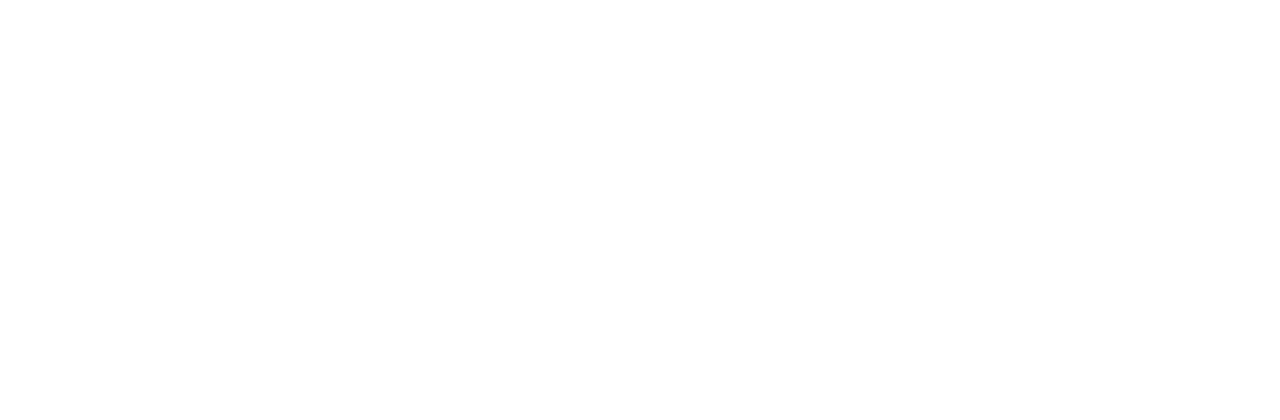
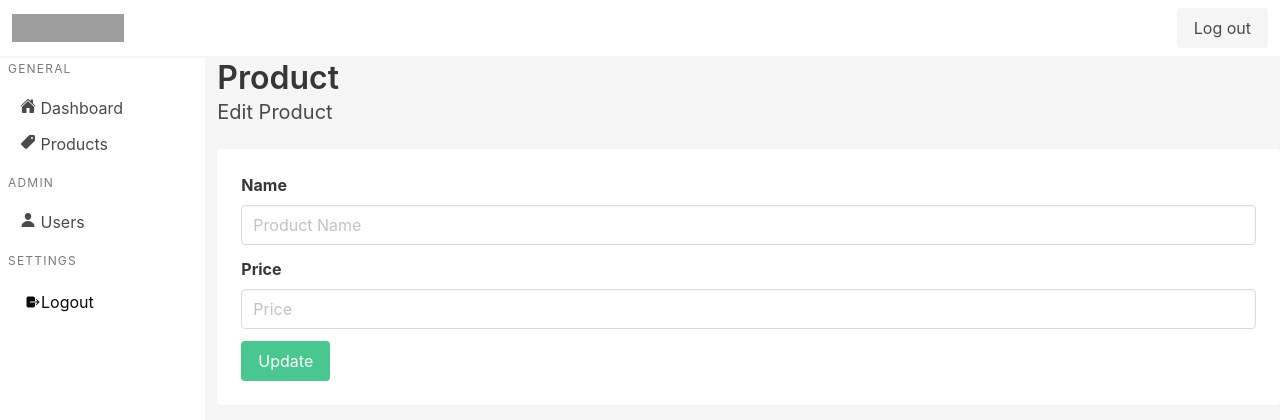
Before and after one commit to dev-fakhrihasani/tlc-frontend-admin, a React (Create React App) app: page /products/edit/1 in a window 1280 px wide. Before the commit this address had no page. Shown: the top 420 px of the page. Built offline with nearby package versions, Linux system fonts and the light colour scheme; grey boxes are pictures that could not be loaded.

Commit message:
Create product form page for post and update

```diff
--- a/src/App.js
+++ b/src/App.js
@@ -5,6 +5,8 @@
 import Products from './pages/Products';
 import AddUser from './pages/AddUser';
 import EditUser from './pages/EditUser';
+import AddProduct from './pages/AddProduct';
+import EditProduct from './pages/EditProduct';
 
 function App() {
   return (
@@ -17,6 +19,8 @@
           <Route path='/users/add' element={<AddUser />}></Route>
           <Route path='/users/edit/:id' element={<EditUser />}></Route>
           <Route path='/products' element={<Products />}></Route>
+          <Route path='/products/add' element={<AddProduct />}></Route>
+          <Route path='/products/edit/:id' element={<EditProduct />}></Route>
         </Routes>
       </BrowserRouter>
     </div>
--- /dev/null
+++ b/src/components/FormAddProduct.jsx
@@ -0,0 +1,37 @@
+import React from 'react'
+
+const FormAddProduct = () => {
+  return (
+    <div>
+      <h1 className='title'>Product</h1>
+      <h2 className='subtitle'>Add New Product</h2>
+      <div className="card is-shadowless">
+        <div className="card-content">
+          <div className="content">
+            <form>
+              <div className="field">
+                <label className="label">Name</label>
+                <div className="control">
+                  <input type="text" className="input" placeholder='Product Name' />
+                </div>
+              </div>
+              <div className="field">
+                <label className="label">Price</label>
+                <div className="control">
+                  <input type="text" className="input" placeholder='Price' />
+                </div>
+              </div>
+              <div className="field">
+                <div className="control">
+                  <button className="button is-success">Save</button>
+                </div>
+              </div>
+            </form>
+          </div>
+        </div>
+      </div>
+    </div>
+  )
+}
+
+export default FormAddProduct
--- /dev/null
+++ b/src/components/FormEditProduct.jsx
@@ -0,0 +1,37 @@
+import React from 'react'
+
+const FormEditProduct = () => {
+  return (
+    <div>
+      <h1 className='title'>Product</h1>
+      <h2 className='subtitle'>Edit Product</h2>
+      <div className="card is-shadowless">
+        <div className="card-content">
+          <div className="content">
+            <form>
+              <div className="field">
+                <label className="label">Name</label>
+                <div className="control">
+                  <input type="text" className="input" placeholder='Product Name' />
+                </div>
+              </div>
+              <div className="field">
+                <label className="label">Price</label>
+                <div className="control">
+                  <input type="text" className="input" placeholder='Price' />
+                </div>
+              </div>
+              <div className="field">
+                <div className="control">
+                  <button className="button is-success">Update</button>
+                </div>
+              </div>
+            </form>
+          </div>
+        </div>
+      </div>
+    </div>
+  )
+}
+
+export default FormEditProduct
--- /dev/null
+++ b/src/pages/AddProduct.jsx
@@ -0,0 +1,15 @@
+import React from 'react'
+import Layout from './Layout'
+import FormAddProduct from '../components/FormAddProduct'
+
+const AddProduct = () => {
+  return (
+    <div>
+      <Layout>
+        <FormAddProduct />
+      </Layout>
+    </div>
+  )
+}
+
+export default AddProduct
--- /dev/null
+++ b/src/pages/EditProduct.jsx
@@ -0,0 +1,15 @@
+import React from 'react'
+import Layout from './Layout'
+import FormEditProduct from '../components/FormEditProduct'
+
+const EditProduct = () => {
+  return (
+    <div>
+      <Layout>
+        <FormEditProduct />
+      </Layout>
+    </div>
+  )
+}
+
+export default EditProduct
```
